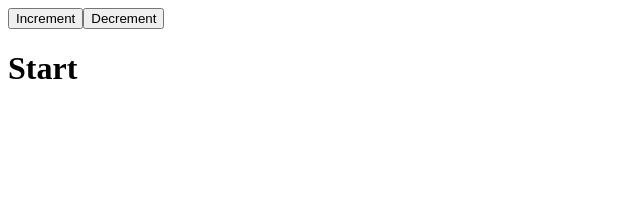
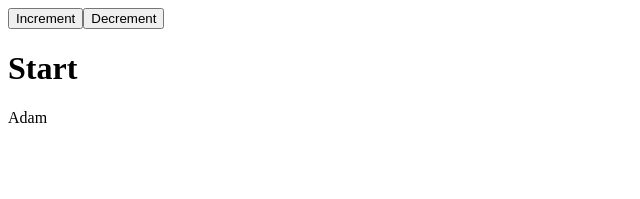
Before and after one commit to Maadar/IA-project, a React (Create React App) app: page / in a window 1280 px wide. Shown: the top 199 px of the page, without its empty margins (0-640 px from the left). Built offline with nearby package versions, Linux system fonts and the light colour scheme.

Commit message:
fetched state with pioneers from stroe

```diff
--- a/src/App.tsx
+++ b/src/App.tsx
@@ -1,15 +1,18 @@
 import React from 'react';
 import {Decrement, Increment} from './redux/pioneers/pioneers.actions';
-import {useDispatch} from 'react-redux';
+import {useDispatch, useSelector} from 'react-redux';
+import {HumanTypes, StoreType} from "./types/human.types";
 
 const App: React.FC = () => {
   const dispatch = useDispatch();
+  const pioneers: HumanTypes = useSelector((state: StoreType) => state.pioneers);
 
   return (
     <div>
       <button onClick={() => dispatch(Increment())}>Increment</button>
       <button onClick={() => dispatch(Decrement())}>Decrement</button>
       <h1>Start</h1>
+      <p>{pioneers.adam.name}</p>
     </div>
   );
 };
--- a/src/redux/rootReducer.ts
+++ b/src/redux/rootReducer.ts
@@ -2,7 +2,7 @@ import {combineReducers} from 'redux';
 import Pioneers from './pioneers/pioneers.reducer';
 
 const combinedReducers = combineReducers({
-  Pioneers
+  pioneers: Pioneers
 });
 
 export default combinedReducers;
--- a/src/types/human.types.ts
+++ b/src/types/human.types.ts
@@ -22,3 +22,7 @@ export interface HumanTypes {
   adam: HumanProps;
   ewa: HumanProps;
 }
+
+export interface StoreType {
+  pioneers: HumanTypes;
+}
```
